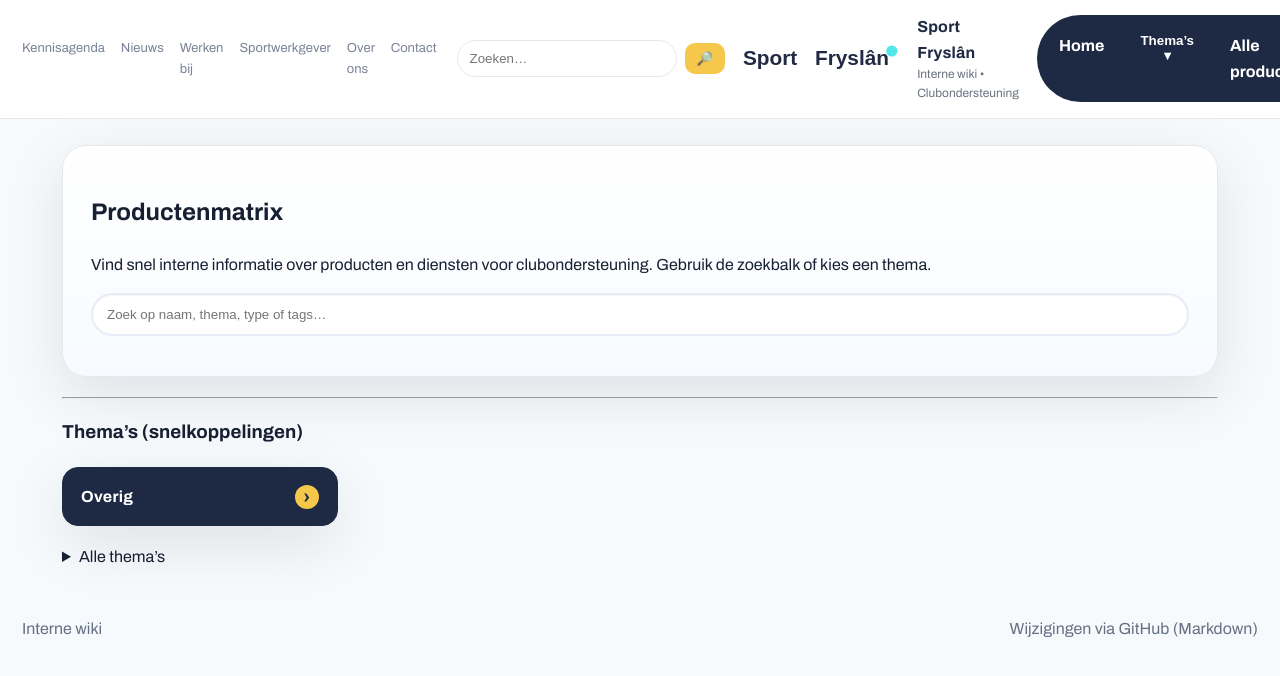
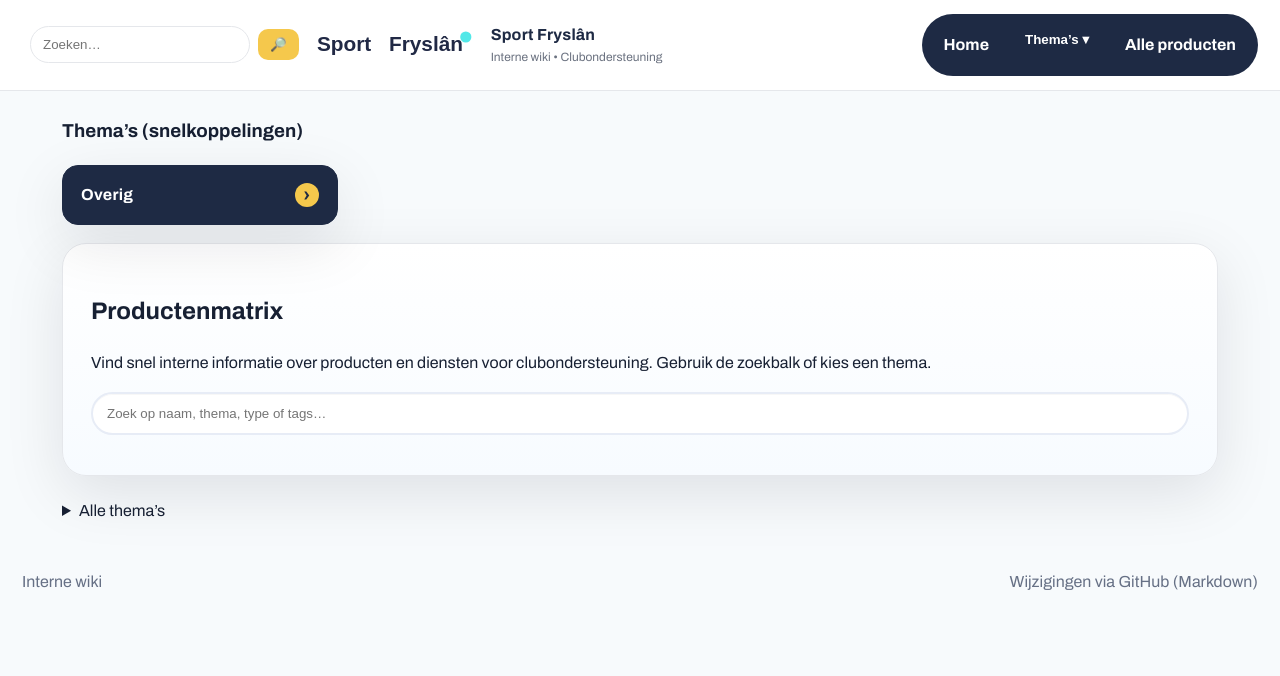
Before and after one commit to Llorsque/wiki-co2, a Jekyll site: the page built from index.md, in a window 1280 px wide. Shown: the top 676 px of the page. Built offline with Jekyll 4.4.1, drawn with Linux system fonts in a browser that asks for light colours.

Commit message:
Add files via upload

```diff
--- a/_includes/header.html
+++ b/_includes/header.html
@@ -1,12 +1,4 @@
-<header class="topbar"><div class="utility">
-  <div class="util-links">
-    <a href="#">Kennisagenda</a>
-    <a href="#">Nieuws</a>
-    <a href="#">Werken bij</a>
-    <a href="#">Sportwerkgever</a>
-    <a href="#">Over ons</a>
-    <a href="#">Contact</a>
-  </div>
+<header class="topbar">
   <form class="util-search" action="{{ '/index.html' | relative_url }}">
     <input type="search" placeholder="Zoeken…" id="globalSearch" aria-label="Zoeken">
     <button type="button" onclick="document.getElementById('globalSearch').focus()">🔎</button>
--- a/index.md
+++ b/index.md
@@ -2,6 +2,14 @@
 layout: default
 title: Start
 ---
+
+### Thema’s (snelkoppelingen)
+<div class="theme-grid">
+  {% assign ts = site.themas | sort: 'title' %}
+  {% for t in ts limit:8 %}
+    <a class="btn-theme" href="{{ t.url | relative_url }}">{{ t.title }}</a>
+  {% endfor %}
+</div>
 
 <section class="hero">
   <h1>Productenmatrix</h1>
@@ -13,16 +21,6 @@ title: Start
 
 <div id="globalResults" class="grid" style="margin-top:12px"></div>
 
-<hr>
-
-### Thema’s (snelkoppelingen)
-<div class="theme-grid">
-  {% assign ts = site.themas | sort: 'title' %}
-  {% for t in ts limit:8 %}
-    <a class="btn-theme" href="{{ t.url | relative_url }}">{{ t.title }}</a>
-  {% endfor %}
-</div>
-
 <details style="margin-top:10px">
   <summary>Alle thema’s</summary>
   <ul>
```
